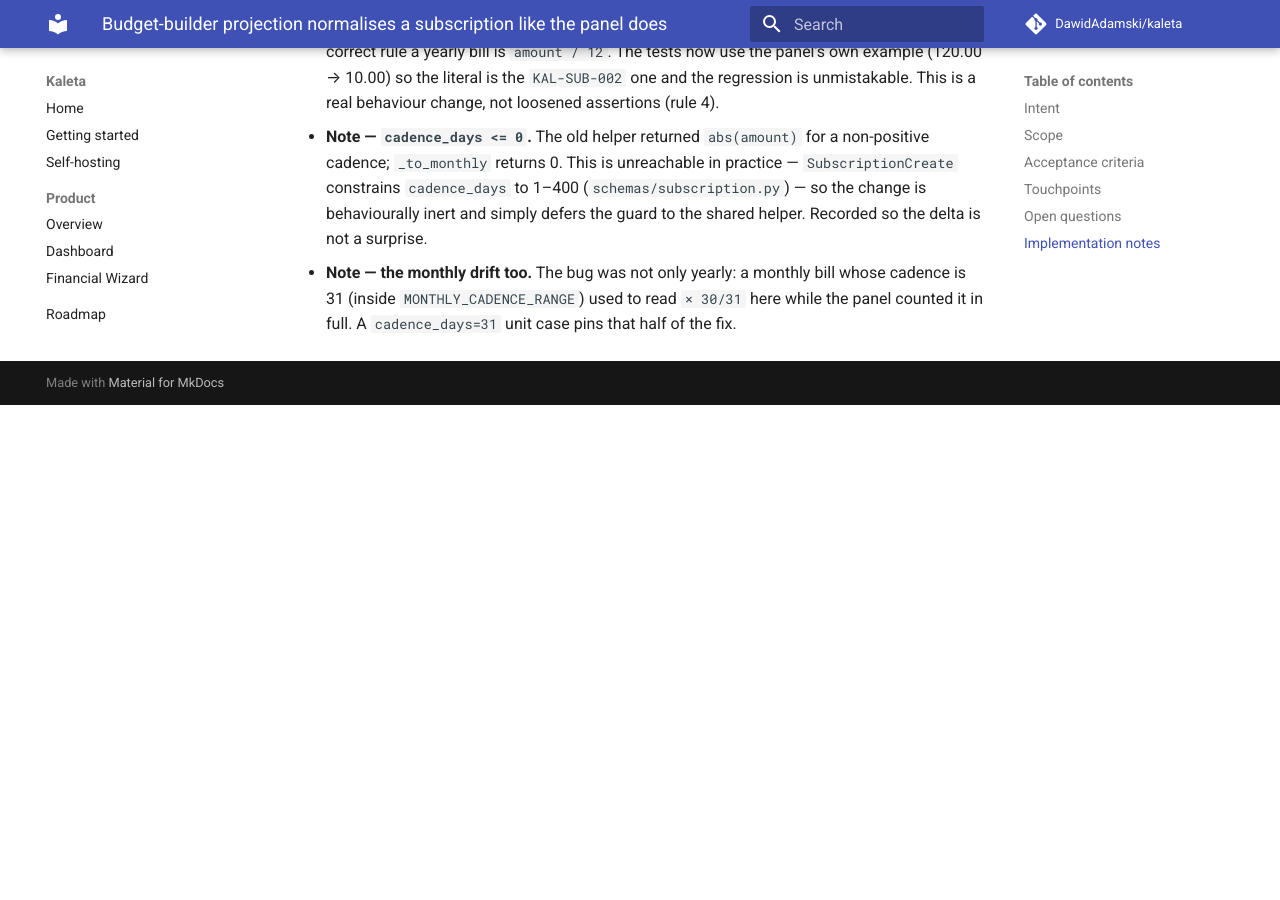
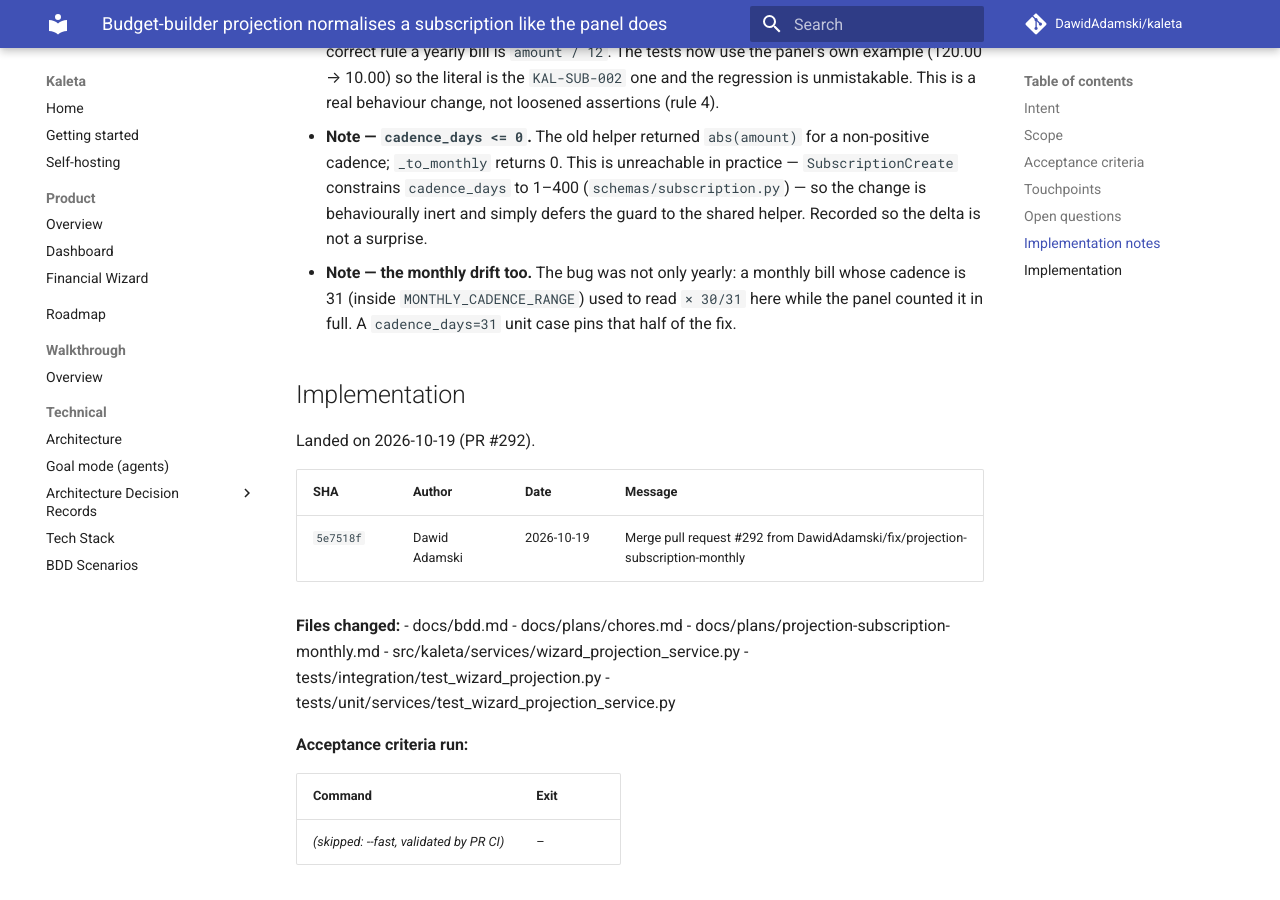
Before and after one commit to DawidAdamski/kaleta, an MkDocs documentation site: the page built from docs/plans/archive/projection-subscription-monthly.md, in a window 1280 px wide and 900 px high, scrolled down 2374 px. Built offline with MkDocs 1.6.1 and Material for MkDocs 9.7.7, drawn with Linux system fonts in a browser that asks for light colours; comment, search, counter and statistics services are not loaded; before the commit the page ends 2779 px from its top, so only the background shows below that.

Commit message:
docs(plans): archive projection-subscription-monthly (#292)

```diff
--- a/docs/plans/projection-subscription-monthly.md
+++ b/docs/plans/archive/projection-subscription-monthly.md
@@ -3,8 +3,9 @@
 title: Budget-builder projection normalises a subscription like the panel does
 area: services (wizard projection / subscriptions)
 effort: small
-status: in-progress
-roadmap_ref: ../roadmap.md
+status: archived
+archived_at: 2026-10-19
+roadmap_ref: ../../roadmap.md
 ---
 
 # Budget-builder projection normalises a subscription like the panel does
@@ -108,3 +109,25 @@
   here while the panel counted it in full. A `cadence_days=31` unit case pins
   that half of the fix.
 </content>
+
+## Implementation
+
+Landed on 2026-10-19 (PR #292).
+
+| SHA | Author | Date | Message |
+|---|---|---|---|
+| `5e7518f` | Dawid Adamski | 2026-10-19 | Merge pull request #292 from DawidAdamski/fix/projection-subscription-monthly |
+
+**Files changed:**
+- docs/bdd.md
+- docs/plans/chores.md
+- docs/plans/projection-subscription-monthly.md
+- src/kaleta/services/wizard_projection_service.py
+- tests/integration/test_wizard_projection.py
+- tests/unit/services/test_wizard_projection_service.py
+
+**Acceptance criteria run:**
+
+| Command | Exit |
+|---|---|
+| _(skipped: --fast, validated by PR CI)_ | – |
```
